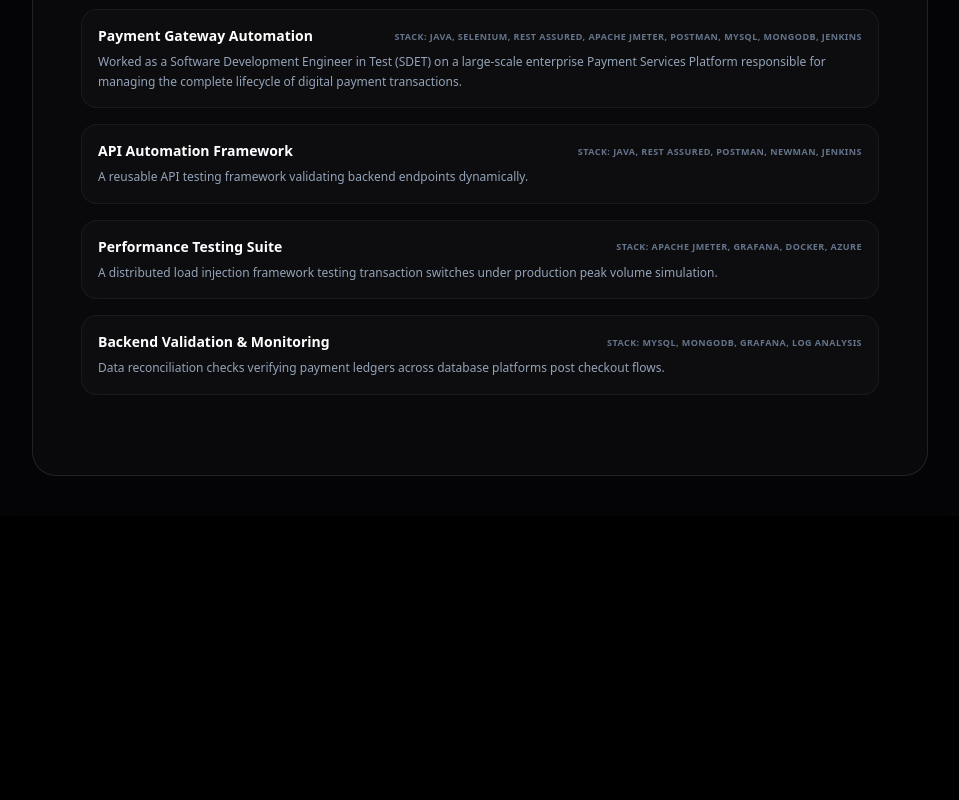
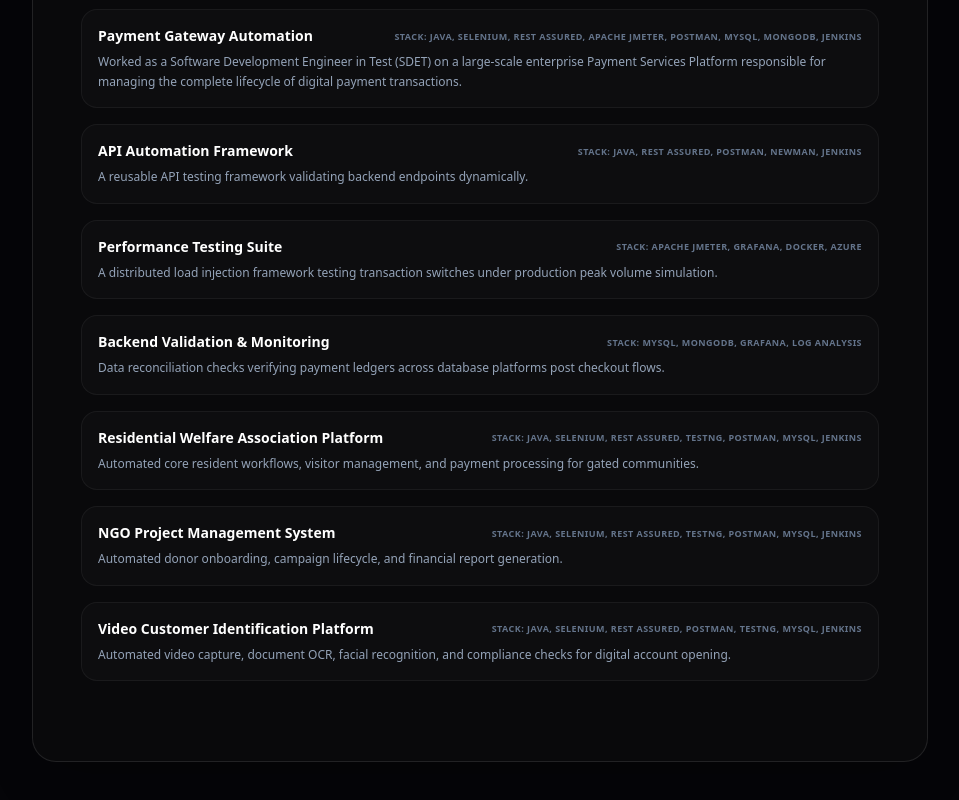
Before and after one commit to saibykani/saibykani-portfolio, a Next.js app: page /resume in a window 1280 px wide. Shown: the part 1520-2320 px from the top of the page, without its empty margins (160-1119 px from the left). Before the commit the page ends 2036 px from the top, so only its background shows below. Built offline with nearby package versions, Linux system fonts and the light colour scheme.

Commit message:
Add RWA, PPMS, VCIP project entries and guard techStack map

```diff
--- a/src/components/sections/Projects.tsx
+++ b/src/components/sections/Projects.tsx
@@ -23,7 +23,7 @@ interface ProjectData {
 export default function Projects() {
   const [selectedProject, setSelectedProject] = useState<ProjectData | null>(null);
 
-  const projectsList = (resumeData.projects as unknown) as ProjectData[];
+  const projectsList = (resumeData.projects ?? []) as ProjectData[];
 
   const renderArchitectureDiagram = (projectId: string) => {
     switch (projectId) {
@@ -151,7 +151,7 @@ export default function Projects() {
 
         {/* Projects Cards Layout */}
         <div className="grid grid-cols-1 md:grid-cols-2 gap-8">
-          {projectsList.map((project) => (
+          {(projectsList?.length ? projectsList.map((project) => (
             <div
               key={project.id}
               className="p-8 rounded-2xl glass-premium flex flex-col justify-between hover:-translate-y-1 transition-all duration-500 group relative overflow-hidden"
@@ -170,7 +170,7 @@ export default function Projects() {
 
                 {/* Tech tag lists */}
                 <div className="flex flex-wrap gap-1.5 pt-2">
-                  {project.techStack.map((tech) => (
+                  {(project.techStack ?? []).map((tech) => (
                     <span
                       key={tech}
                       className="px-2.5 py-0.5 rounded-full text-[9px] font-bold bg-white/5 border border-white/10 text-slate-400 hover:bg-white/10 hover:text-white transition-colors"
--- a/src/data/resumeData.json
+++ b/src/data/resumeData.json
@@ -241,7 +241,78 @@
         "testingMetrics": ["100% data accuracy", "Zero transaction gaps"],
         "lessonsLearned": "Automated data reconciliation catches asynchronous write issues."
       }
+    },
+    {
+      "id": "rwa",
+      "title": "Residential Welfare Association Platform",
+      "category": "Community Management",
+      "summary": "End-to-end automation of resident management, visitor approvals, maintenance payments, and community services.",
+      "role": "QA Automation Engineer",
+      "testingTypes": ["UI Automation", "API Automation", "Backend Validation"],
+      "technologies": ["Java", "Selenium", "REST Assured", "TestNG", "Postman", "MySQL", "Jenkins"],
+      "techStack": ["Java", "Selenium", "REST Assured", "TestNG", "Postman", "MySQL", "Jenkins"],
+      "businessImpactBadge": "Quality Assurance",
+      "metrics": {"Automation Coverage": "85%", "Defect Leakage": "<2%"},
+      "caseStudy": {
+        "overview": "Automated core resident workflows, visitor management, and payment processing for gated communities.",
+        "businessDomain": "Community Management",
+        "businessProblem": "Manual processes caused delays and errors in resident services.",
+        "businessContext": "Need reliable automation to ensure timely handling of resident requests.",
+        "responsibilities": ["Implemented Selenium scripts for UI flows", "Created REST API tests for payment services", "Validated backend data integrity"],
+        "modules": ["Resident Registration", "Visitor Management", "Maintenance Payments", "Community Dashboard"],
+        "testingStrategy": "Layered approach: API first, then UI, followed by backend verification.",
+        "framework": "Page Object Model with Cucumber BDD",
+        "impact": "Reduced manual regression time by 70% and improved release confidence."
+      }
+    },
+    {
+      "id": "ppms",
+      "title": "NGO Project Management System",
+      "category": "NGO Management",
+      "summary": "Automation of donor management, beneficiary tracking, campaign planning, and financial reporting.",
+      "role": "QA Automation Engineer",
+      "testingTypes": ["UI Automation", "API Automation", "Backend Validation"],
+      "technologies": ["Java", "Selenium", "REST Assured", "TestNG", "Postman", "MySQL", "Jenkins"],
+      "techStack": ["Java", "Selenium", "REST Assured", "TestNG", "Postman", "MySQL", "Jenkins"],
+      "businessImpactBadge": "NGO Efficiency",
+      "metrics": {"Automation Coverage": "80%", "Data Accuracy": "100%"},
+      "caseStudy": {
+        "overview": "Automated donor onboarding, campaign lifecycle, and financial report generation.",
+        "businessDomain": "NGO Operations",
+        "businessProblem": "Manual tracking led to reporting delays and data inconsistencies.",
+        "businessContext": "Need comprehensive automated testing for critical NGO workflows.",
+        "responsibilities": ["Built Selenium suites for donor UI", "Created API tests for campaign services", "Implemented DB validation for financial records"],
+        "modules": ["Donor Management", "Beneficiary Tracking", "Campaign Planning", "Financial Reports"],
+        "testingStrategy": "Data‑driven tests covering all CRUD operations.",
+        "framework": "Page Object Model with TestNG",
+        "impact": "Achieved 100% data accuracy and cut reporting cycle by 60%.",
+        "challenges": ["Complex relational data models"]
+      }
+    },
+    {
+      "id": "vcip",
+      "title": "Video Customer Identification Platform",
+      "category": "Digital Banking & eKYC",
+      "summary": "Automated end‑to‑end video KYC onboarding, document verification, and account creation workflows.",
+      "role": "Software Development Engineer in Test",
+      "testingTypes": ["UI Automation", "API Automation", "Performance Testing"],
+      "technologies": ["Java", "Selenium", "REST Assured", "Postman", "TestNG", "MySQL", "Jenkins"],
+      "techStack": ["Java", "Selenium", "REST Assured", "Postman", "TestNG", "MySQL", "Jenkins"],
+      "businessImpactBadge": "Secure Onboarding",
+      "metrics": {"Automation Coverage": "90%", "KYC Success Rate": "99.5%"},
+      "caseStudy": {
+        "overview": "Automated video capture, document OCR, facial recognition, and compliance checks for digital account opening.",
+        "businessDomain": "Banking & KYC",
+        "businessProblem": "High manual effort and compliance risk in traditional onboarding.",
+        "businessContext": "Regulatory pressure to digitize KYC without compromising security.",
+        "responsibilities": ["Implemented Selenium flows for video session", "Created API tests for verification services", "Validated backend storage of KYC data"],
+        "modules": ["Customer Registration", "Video Capture", "Document OCR", "Face Matching", "Compliance Checks"],
+        "testingStrategy": "Combine UI video flow tests with API contract validation.",
+        "framework": "Hybrid Page Object Model with Cucumber BDD",
+        "impact": "Reduced onboarding time from days to minutes and ensured 99.5% verification accuracy."
+      }
     }
+
   ],
   "skills": {
     "categories": [
```
